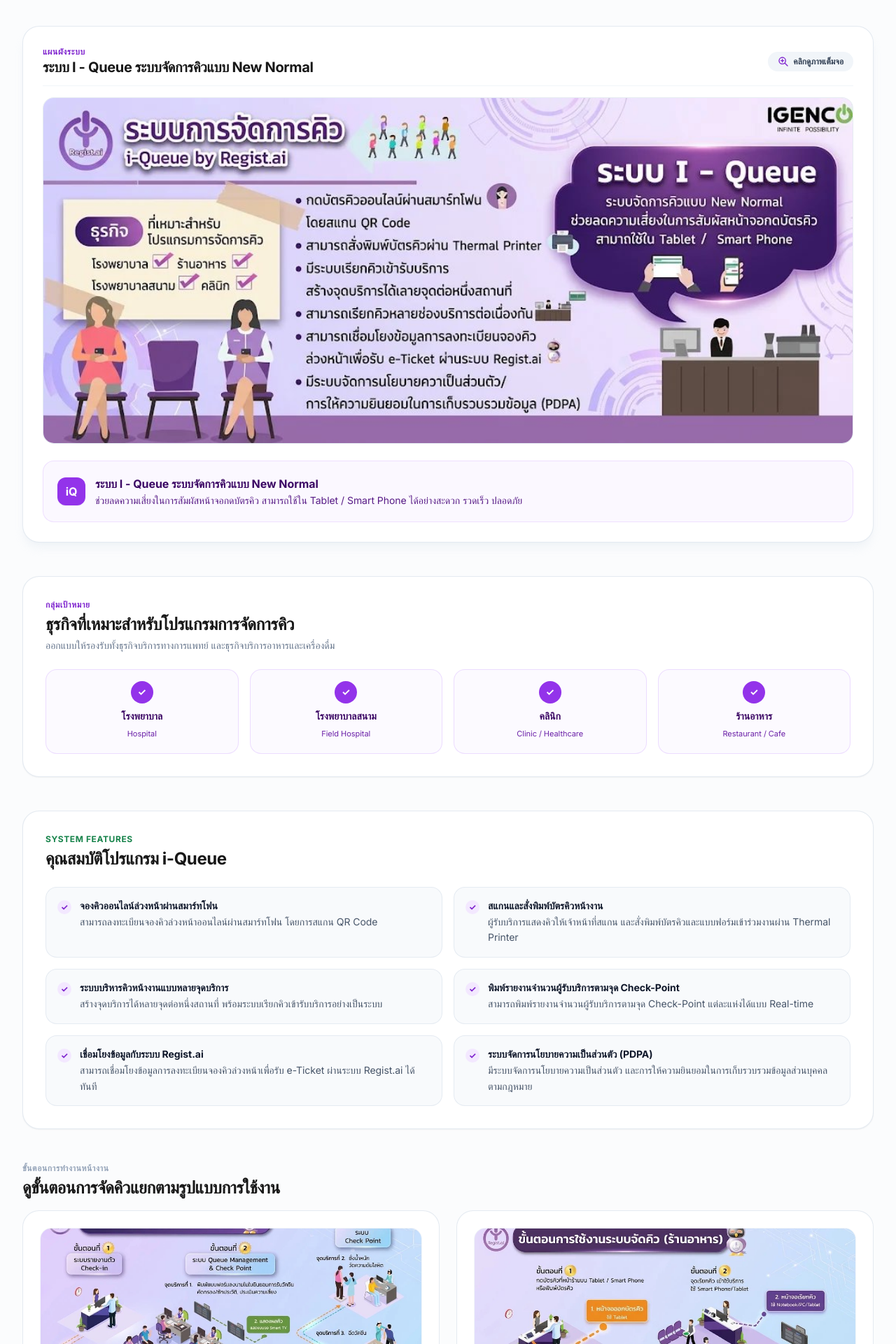
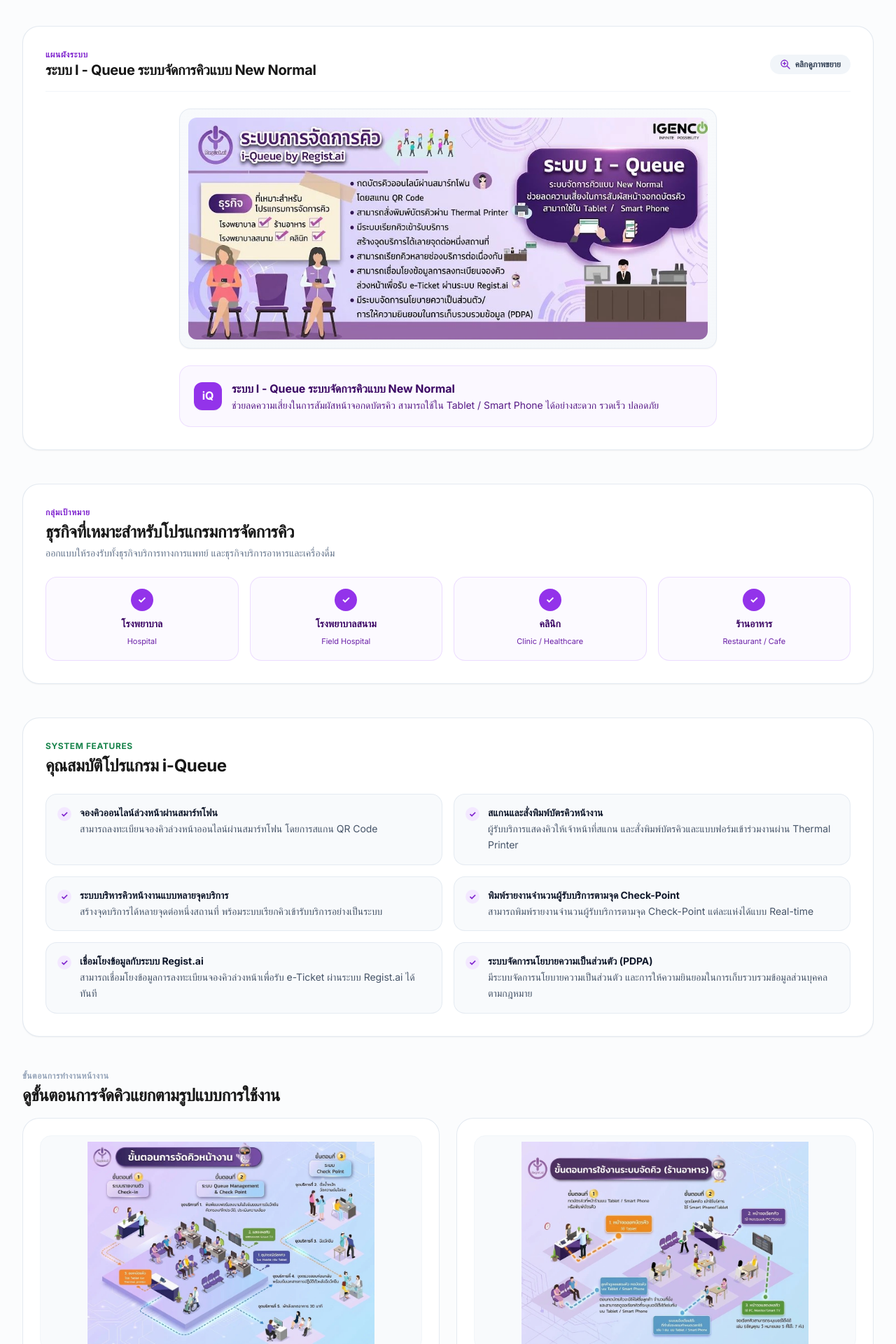
Before and after one commit to txnpon2/igengo, a Nuxt app: page /products/regist-ai-iqueue in a window 1280 px wide. Shown: the part 420-2340 px from the top of the page at 70% size. Built offline with nearby package versions, Linux system fonts and the light colour scheme; a web font is replaced by a local one.

Commit message:
style: optimize infographic image display size to be balanced, moderate, and aesthetically framed

```diff
--- a/components/AppleProductModal.vue
+++ b/components/AppleProductModal.vue
@@ -234,9 +234,9 @@ onUnmounted(() => {
                   <div
                     v-for="(g, gIdx) in activeProduct.gallery"
                     :key="gIdx"
-                    class="group relative rounded-xl overflow-hidden border border-slate-200 aspect-[16/10] bg-slate-100 cursor-pointer shadow-xs hover:shadow-md transition-all"
+                    class="group relative rounded-xl overflow-hidden border border-slate-200 aspect-[16/10] bg-slate-50 p-1 cursor-pointer shadow-xs hover:shadow-md transition-all flex items-center justify-center"
                   >
-                    <img :src="g.image" :alt="g.title" class="w-full h-full object-cover group-hover:scale-105 transition-transform" />
+                    <img :src="g.image" :alt="g.title" class="w-full h-full object-contain group-hover:scale-105 transition-transform" />
                     <NuxtLink
                       v-if="g.link"
                       :to="g.link"
--- a/pages/products/[slug].vue
+++ b/pages/products/[slug].vue
@@ -281,13 +281,13 @@ useSeoMeta({
             @click="!item.link ? openGalleryModal(item) : null"
           >
             <!-- Image Thumbnail with Zoom Overlay -->
-            <div class="relative aspect-[16/8.8] bg-slate-100 overflow-hidden flex items-center justify-center border-b border-slate-100">
+            <div class="relative aspect-[16/9] bg-gradient-to-b from-slate-50 to-slate-100/70 overflow-hidden flex items-center justify-center border-b border-slate-100 p-3 sm:p-4">
               <img
                 :src="item.image"
                 :alt="item.title"
-                class="w-full h-full object-cover group-hover:scale-105 transition-transform duration-500"
+                class="w-full h-full object-contain rounded-xl group-hover:scale-[1.02] transition-transform duration-500"
               />
-              <div class="absolute inset-0 bg-black/35 opacity-0 group-hover:opacity-100 transition-opacity flex items-center justify-center">
+              <div class="absolute inset-0 bg-black/25 opacity-0 group-hover:opacity-100 transition-opacity flex items-center justify-center">
                 <span class="inline-flex items-center gap-1.5 px-4 py-2 rounded-full bg-white/95 text-[#171717] text-xs font-bold font-heading shadow-md">
                   <svg class="w-4 h-4 text-[#16834A]" fill="none" viewBox="0 0 24 24" stroke="currentColor">
                     <path stroke-linecap="round" stroke-linejoin="round" stroke-width="2" d="M15 12a3 3 0 11-6 0 3 3 0 016 0z" />
--- a/pages/products/regist-ai-iqueue-hospital.vue
+++ b/pages/products/regist-ai-iqueue-hospital.vue
@@ -108,41 +108,44 @@ useSeoMeta({
     <main class="wrap py-10 sm:py-14 space-y-10 sm:space-y-12 text-left">
 
       <!-- SECTION 1: Featured High-Res Infographic Display -->
-      <section class="rounded-3xl bg-white border border-slate-200/90 p-4 sm:p-7 shadow-lg shadow-slate-200/40 overflow-hidden">
-        <div class="flex items-center justify-between mb-4 pb-3 border-b border-slate-100">
+      <section class="rounded-3xl bg-white border border-slate-200/90 p-5 sm:p-8 shadow-sm overflow-hidden text-left">
+        <div class="flex flex-col sm:flex-row sm:items-center justify-between gap-3 mb-6 pb-4 border-b border-slate-100">
           <div>
             <span class="text-xs font-bold uppercase tracking-wider text-[#16834A] font-heading block">แผนผังจุดบริการต่อเนื่อง</span>
             <h2 class="text-lg sm:text-xl font-bold font-heading text-[#171717]">แผนผังขั้นตอนการจัดคิวหน้างาน (Check-in & Multi Check-Point)</h2>
           </div>
           <button
             type="button"
-            class="inline-flex items-center gap-1.5 px-3.5 py-1.5 rounded-full bg-slate-100 hover:bg-slate-200 text-slate-700 text-xs font-semibold font-heading transition-colors"
+            class="inline-flex items-center gap-1.5 px-3.5 py-1.5 rounded-full bg-slate-100 hover:bg-slate-200 text-slate-700 text-xs font-semibold font-heading transition-colors shrink-0"
             @click="openLightbox"
           >
             <svg class="w-4 h-4 text-[#16834A]" fill="none" viewBox="0 0 24 24" stroke="currentColor">
               <path stroke-linecap="round" stroke-linejoin="round" stroke-width="2" d="M21 21l-6-6m2-5a7 7 0 11-14 0 7 7 0 0114 0zM10 7v6m3-3H7" />
             </svg>
-            <span>คลิกดูภาพเต็มจอ</span>
+            <span>คลิกดูภาพขยาย</span>
           </button>
         </div>
 
+        <!-- Centered moderate-sized image frame -->
+        <div class="flex justify-center">
           <div
-          class="relative w-full rounded-2xl overflow-hidden bg-slate-50 border border-slate-200/80 cursor-pointer group shadow-inner"
+            class="relative w-full max-w-3xl rounded-2xl overflow-hidden bg-gradient-to-b from-slate-50 to-slate-100/70 border border-slate-200/80 cursor-pointer group shadow-sm hover:shadow-md transition-all p-2 sm:p-3"
             @click="openLightbox"
             title="คลิกเพื่อขยายภาพขนาดใหญ่"
           >
             <img
               src="/images/products/regist-ai/iqueue-flow-hospital.jpg"
               alt="ขั้นตอนการจัดคิวหน้างาน จุดบริการต่อเนื่อง (โรงพยาบาล, จุดฉีดวัคซีน, ตรวจสุขภาพ)"
-            class="w-full h-auto object-contain transition-transform duration-500 group-hover:scale-[1.01]"
+              class="w-full max-h-[360px] sm:max-h-[400px] object-contain rounded-xl transition-transform duration-300 group-hover:scale-[1.01]"
             />
-          <div class="absolute inset-0 bg-black/20 opacity-0 group-hover:opacity-100 transition-opacity flex items-center justify-center">
-            <span class="inline-flex items-center gap-2 px-5 py-2.5 rounded-full bg-white/95 text-[#171717] text-xs sm:text-sm font-bold font-heading shadow-xl">
-              <svg class="w-5 h-5 text-[#16834A]" fill="none" viewBox="0 0 24 24" stroke="currentColor">
+            <div class="absolute inset-0 bg-black/20 opacity-0 group-hover:opacity-100 transition-opacity rounded-2xl flex items-center justify-center">
+              <span class="inline-flex items-center gap-2 px-4 py-2 rounded-full bg-white/95 text-[#171717] text-xs sm:text-sm font-bold font-heading shadow-lg">
+                <svg class="w-4 h-4 text-[#16834A]" fill="none" viewBox="0 0 24 24" stroke="currentColor">
                   <path stroke-linecap="round" stroke-linejoin="round" stroke-width="2" d="M21 21l-6-6m2-5a7 7 0 11-14 0 7 7 0 0114 0zM10 7v6m3-3H7" />
                 </svg>
-              <span>คลิกเพื่อดูภาพความละเอียดสูง (Full Screen)</span>
+                <span>คลิกเพื่อดูภาพขยาย</span>
               </span>
+            </div>
           </div>
         </div>
       </section>
--- a/pages/products/regist-ai-iqueue-restaurant.vue
+++ b/pages/products/regist-ai-iqueue-restaurant.vue
@@ -108,41 +108,44 @@ useSeoMeta({
     <main class="wrap py-10 sm:py-14 space-y-10 sm:space-y-12 text-left">
 
       <!-- SECTION 1: Featured High-Res Infographic Display -->
-      <section class="rounded-3xl bg-white border border-slate-200/90 p-4 sm:p-7 shadow-lg shadow-slate-200/40 overflow-hidden">
-        <div class="flex items-center justify-between mb-4 pb-3 border-b border-slate-100">
+      <section class="rounded-3xl bg-white border border-slate-200/90 p-5 sm:p-8 shadow-sm overflow-hidden text-left">
+        <div class="flex flex-col sm:flex-row sm:items-center justify-between gap-3 mb-6 pb-4 border-b border-slate-100">
           <div>
             <span class="text-xs font-bold uppercase tracking-wider text-amber-700 font-heading block">แผนผังขั้นตอน</span>
             <h2 class="text-lg sm:text-xl font-bold font-heading text-[#171717]">แผนผังขั้นตอนการใช้งานระบบจัดคิว (ร้านอาหาร)</h2>
           </div>
           <button
             type="button"
-            class="inline-flex items-center gap-1.5 px-3.5 py-1.5 rounded-full bg-slate-100 hover:bg-slate-200 text-slate-700 text-xs font-semibold font-heading transition-colors"
+            class="inline-flex items-center gap-1.5 px-3.5 py-1.5 rounded-full bg-slate-100 hover:bg-slate-200 text-slate-700 text-xs font-semibold font-heading transition-colors shrink-0"
             @click="openLightbox"
           >
             <svg class="w-4 h-4 text-amber-700" fill="none" viewBox="0 0 24 24" stroke="currentColor">
               <path stroke-linecap="round" stroke-linejoin="round" stroke-width="2" d="M21 21l-6-6m2-5a7 7 0 11-14 0 7 7 0 0114 0zM10 7v6m3-3H7" />
             </svg>
-            <span>คลิกดูภาพเต็มจอ</span>
+            <span>คลิกดูภาพขยาย</span>
           </button>
         </div>
 
+        <!-- Centered moderate-sized image frame -->
+        <div class="flex justify-center">
           <div
-          class="relative w-full rounded-2xl overflow-hidden bg-slate-50 border border-slate-200/80 cursor-pointer group shadow-inner"
+            class="relative w-full max-w-3xl rounded-2xl overflow-hidden bg-gradient-to-b from-slate-50 to-slate-100/70 border border-slate-200/80 cursor-pointer group shadow-sm hover:shadow-md transition-all p-2 sm:p-3"
             @click="openLightbox"
             title="คลิกเพื่อขยายภาพขนาดใหญ่"
           >
             <img
               src="/images/products/regist-ai/iqueue-flow-restaurant.jpg"
               alt="ขั้นตอนการใช้งานระบบจัดคิว ร้านอาหาร"
-            class="w-full h-auto object-contain transition-transform duration-500 group-hover:scale-[1.01]"
+              class="w-full max-h-[360px] sm:max-h-[400px] object-contain rounded-xl transition-transform duration-300 group-hover:scale-[1.01]"
             />
-          <div class="absolute inset-0 bg-black/20 opacity-0 group-hover:opacity-100 transition-opacity flex items-center justify-center">
-            <span class="inline-flex items-center gap-2 px-5 py-2.5 rounded-full bg-white/95 text-[#171717] text-xs sm:text-sm font-bold font-heading shadow-xl">
-              <svg class="w-5 h-5 text-amber-700" fill="none" viewBox="0 0 24 24" stroke="currentColor">
+            <div class="absolute inset-0 bg-black/20 opacity-0 group-hover:opacity-100 transition-opacity rounded-2xl flex items-center justify-center">
+              <span class="inline-flex items-center gap-2 px-4 py-2 rounded-full bg-white/95 text-[#171717] text-xs sm:text-sm font-bold font-heading shadow-lg">
+                <svg class="w-4 h-4 text-amber-700" fill="none" viewBox="0 0 24 24" stroke="currentColor">
                   <path stroke-linecap="round" stroke-linejoin="round" stroke-width="2" d="M21 21l-6-6m2-5a7 7 0 11-14 0 7 7 0 0114 0zM10 7v6m3-3H7" />
                 </svg>
-              <span>คลิกเพื่อดูภาพความละเอียดสูง (Full Screen)</span>
+                <span>คลิกเพื่อดูภาพขยาย</span>
               </span>
+            </div>
           </div>
         </div>
       </section>
--- a/pages/products/regist-ai-iqueue.vue
+++ b/pages/products/regist-ai-iqueue.vue
@@ -106,47 +106,49 @@ useSeoMeta({
     <main class="wrap py-10 sm:py-14 space-y-10 sm:space-y-12 text-left">
 
       <!-- SECTION 1: Featured Image Showcase -->
-      <section class="rounded-3xl bg-white border border-slate-200/90 p-4 sm:p-7 shadow-lg shadow-slate-200/40 overflow-hidden">
-        <div class="flex items-center justify-between mb-4 pb-3 border-b border-slate-100">
+      <section class="rounded-3xl bg-white border border-slate-200/90 p-5 sm:p-8 shadow-sm overflow-hidden text-left">
+        <div class="flex flex-col sm:flex-row sm:items-center justify-between gap-3 mb-6 pb-4 border-b border-slate-100">
           <div>
             <span class="text-xs font-bold uppercase tracking-wider text-purple-700 font-heading block">แผนผังระบบ</span>
             <h2 class="text-lg sm:text-xl font-bold font-heading text-[#171717]">ระบบ I - Queue ระบบจัดการคิวแบบ New Normal</h2>
           </div>
           <button
             type="button"
-            class="inline-flex items-center gap-1.5 px-3.5 py-1.5 rounded-full bg-slate-100 hover:bg-slate-200 text-slate-700 text-xs font-semibold font-heading transition-colors"
+            class="inline-flex items-center gap-1.5 px-3.5 py-1.5 rounded-full bg-slate-100 hover:bg-slate-200 text-slate-700 text-xs font-semibold font-heading transition-colors shrink-0"
             @click="openLightbox"
           >
             <svg class="w-4 h-4 text-purple-700" fill="none" viewBox="0 0 24 24" stroke="currentColor">
               <path stroke-linecap="round" stroke-linejoin="round" stroke-width="2" d="M21 21l-6-6m2-5a7 7 0 11-14 0 7 7 0 0114 0zM10 7v6m3-3H7" />
             </svg>
-            <span>คลิกดูภาพเต็มจอ</span>
+            <span>คลิกดูภาพขยาย</span>
           </button>
         </div>
 
-        <!-- Featured Image Frame -->
+        <!-- Featured Image Frame: Compact, centered & elegant size -->
+        <div class="flex justify-center">
           <div
-          class="relative w-full rounded-2xl overflow-hidden bg-slate-50 border border-slate-200/80 cursor-pointer group shadow-inner"
+            class="relative w-full max-w-3xl rounded-2xl overflow-hidden bg-gradient-to-b from-slate-50 to-slate-100/70 border border-slate-200/80 cursor-pointer group shadow-sm hover:shadow-md transition-all p-2 sm:p-3"
             @click="openLightbox"
             title="คลิกเพื่อขยายภาพขนาดใหญ่"
           >
             <img
               src="/images/products/regist-ai/iqueue-overview.jpg"
               alt="ระบบการจัดการคิว i-Queue by Regist.ai"
-            class="w-full h-auto object-contain transition-transform duration-500 group-hover:scale-[1.01]"
+              class="w-full max-h-[360px] sm:max-h-[400px] object-contain rounded-xl transition-transform duration-300 group-hover:scale-[1.01]"
             />
-          <div class="absolute inset-0 bg-black/20 opacity-0 group-hover:opacity-100 transition-opacity flex items-center justify-center">
-            <span class="inline-flex items-center gap-2 px-5 py-2.5 rounded-full bg-white/95 text-[#171717] text-xs sm:text-sm font-bold font-heading shadow-xl">
-              <svg class="w-5 h-5 text-purple-700" fill="none" viewBox="0 0 24 24" stroke="currentColor">
+            <div class="absolute inset-0 bg-black/20 opacity-0 group-hover:opacity-100 transition-opacity rounded-2xl flex items-center justify-center">
+              <span class="inline-flex items-center gap-2 px-4 py-2 rounded-full bg-white/95 text-[#171717] text-xs sm:text-sm font-bold font-heading shadow-lg">
+                <svg class="w-4 h-4 text-purple-700" fill="none" viewBox="0 0 24 24" stroke="currentColor">
                   <path stroke-linecap="round" stroke-linejoin="round" stroke-width="2" d="M21 21l-6-6m2-5a7 7 0 11-14 0 7 7 0 0114 0zM10 7v6m3-3H7" />
                 </svg>
-              <span>คลิกเพื่อดูภาพความละเอียดสูง (Full Screen)</span>
+                <span>คลิกเพื่อดูภาพขยาย</span>
               </span>
+            </div>
           </div>
         </div>
 
         <!-- Core Highlight Banner -->
-        <div class="mt-6 p-4 sm:p-5 rounded-2xl bg-purple-50/70 border border-purple-200/70 text-purple-950 flex items-start sm:items-center gap-3.5">
+        <div class="max-w-3xl mx-auto mt-6 p-4 sm:p-5 rounded-2xl bg-purple-50/70 border border-purple-200/70 text-purple-950 flex items-start sm:items-center gap-3.5">
           <div class="flex h-10 w-10 shrink-0 items-center justify-center rounded-xl bg-purple-600 text-white shadow-sm font-bold">
             iQ
           </div>
@@ -264,14 +266,14 @@ useSeoMeta({
           <!-- Card 1: โรงพยาบาล / ฉีดวัคซีน / ตรวจสุขภาพ -->
           <NuxtLink
             to="/products/regist-ai-iqueue-hospital"
-            class="group p-6 rounded-3xl bg-white border border-slate-200/90 hover:border-emerald-500 hover:shadow-xl transition-all duration-300 flex flex-col justify-between"
+            class="group p-5 sm:p-6 rounded-3xl bg-white border border-slate-200/90 hover:border-emerald-500 hover:shadow-xl transition-all duration-300 flex flex-col justify-between"
           >
             <div>
-              <div class="aspect-[16/9] rounded-2xl overflow-hidden bg-slate-100 mb-4 border border-slate-100">
+              <div class="aspect-[16/9] rounded-2xl overflow-hidden bg-slate-50 mb-4 border border-slate-100 flex items-center justify-center p-2">
                 <img
                   src="/images/products/regist-ai/iqueue-flow-hospital.jpg"
                   alt="ขั้นตอนการจัดคิวหน้างาน จุดบริการต่อเนื่อง"
-                  class="w-full h-full object-cover group-hover:scale-105 transition-transform duration-500"
+                  class="w-full h-full object-contain group-hover:scale-105 transition-transform duration-500"
                 />
               </div>
               <span class="text-xs font-bold uppercase tracking-wider text-[#16834A] font-heading block mb-1">รูปแบบที่ 1 (Multi Check-point)</span>
@@ -291,14 +293,14 @@ useSeoMeta({
           <!-- Card 2: ร้านอาหาร และศูนย์บริการ -->
           <NuxtLink
             to="/products/regist-ai-iqueue-restaurant"
-            class="group p-6 rounded-3xl bg-white border border-slate-200/90 hover:border-amber-500 hover:shadow-xl transition-all duration-300 flex flex-col justify-between"
+            class="group p-5 sm:p-6 rounded-3xl bg-white border border-slate-200/90 hover:border-amber-500 hover:shadow-xl transition-all duration-300 flex flex-col justify-between"
           >
             <div>
-              <div class="aspect-[16/9] rounded-2xl overflow-hidden bg-slate-100 mb-4 border border-slate-100">
+              <div class="aspect-[16/9] rounded-2xl overflow-hidden bg-slate-50 mb-4 border border-slate-100 flex items-center justify-center p-2">
                 <img
                   src="/images/products/regist-ai/iqueue-flow-restaurant.jpg"
                   alt="ขั้นตอนการใช้งานระบบจัดคิว ร้านอาหาร"
-                  class="w-full h-full object-cover group-hover:scale-105 transition-transform duration-500"
+                  class="w-full h-full object-contain group-hover:scale-105 transition-transform duration-500"
                 />
               </div>
               <span class="text-xs font-bold uppercase tracking-wider text-amber-600 font-heading block mb-1">รูปแบบที่ 2 (Single Counter)</span>
--- a/pages/products/regist-ai-registration.vue
+++ b/pages/products/regist-ai-registration.vue
@@ -107,42 +107,44 @@ useSeoMeta({
     <main class="wrap py-10 sm:py-14 space-y-10 sm:space-y-14 text-left">
 
       <!-- SECTION 1: High-Res Infographic Display with Zoom Feature -->
-      <section class="rounded-3xl bg-white border border-slate-200/90 p-4 sm:p-7 shadow-lg shadow-slate-200/40 overflow-hidden">
-        <div class="flex items-center justify-between mb-4 pb-3 border-b border-slate-100">
+      <section class="rounded-3xl bg-white border border-slate-200/90 p-5 sm:p-8 shadow-sm overflow-hidden text-left">
+        <div class="flex flex-col sm:flex-row sm:items-center justify-between gap-3 mb-6 pb-4 border-b border-slate-100">
           <div>
             <span class="text-xs font-bold uppercase tracking-wider text-[#16834A] font-heading block">แผนผังขั้นตอนกระบวนการ</span>
             <h2 class="text-lg sm:text-xl font-bold font-heading text-[#171717]">แผนผังขั้นตอนการลงทะเบียนออนไลน์ (Process Infographic)</h2>
           </div>
           <button
             type="button"
-            class="inline-flex items-center gap-1.5 px-3.5 py-1.5 rounded-full bg-slate-100 hover:bg-slate-200 text-slate-700 text-xs font-semibold font-heading transition-colors"
+            class="inline-flex items-center gap-1.5 px-3.5 py-1.5 rounded-full bg-slate-100 hover:bg-slate-200 text-slate-700 text-xs font-semibold font-heading transition-colors shrink-0"
             @click="openLightbox"
           >
             <svg class="w-4 h-4 text-[#16834A]" fill="none" viewBox="0 0 24 24" stroke="currentColor">
               <path stroke-linecap="round" stroke-linejoin="round" stroke-width="2" d="M21 21l-6-6m2-5a7 7 0 11-14 0 7 7 0 0114 0zM10 7v6m3-3H7" />
             </svg>
-            <span>คลิกดูภาพเต็มจอ</span>
+            <span>คลิกดูภาพขยาย</span>
           </button>
         </div>
 
-        <!-- The Image Showcase with Hover Zoom Preview -->
+        <!-- The Image Showcase: Centered, balanced & neat -->
+        <div class="flex justify-center">
           <div
-          class="relative w-full rounded-2xl overflow-hidden bg-slate-50 border border-slate-200/80 cursor-pointer group shadow-inner"
+            class="relative w-full max-w-3xl rounded-2xl overflow-hidden bg-gradient-to-b from-slate-50 to-slate-100/70 border border-slate-200/80 cursor-pointer group shadow-sm hover:shadow-md transition-all p-2 sm:p-3"
             @click="openLightbox"
             title="คลิกเพื่อขยายภาพขนาดใหญ่"
           >
             <img
               src="/images/products/regist-ai/regist-steps.jpg"
               alt="ลงทะเบียนออนไลน์ง่ายๆ ด้วยตัวคุณเอง - Regist.ai"
-            class="w-full h-auto object-contain transition-transform duration-500 group-hover:scale-[1.01]"
+              class="w-full max-h-[340px] sm:max-h-[380px] object-contain rounded-xl transition-transform duration-300 group-hover:scale-[1.01]"
             />
-          <div class="absolute inset-0 bg-black/20 opacity-0 group-hover:opacity-100 transition-opacity flex items-center justify-center">
-            <span class="inline-flex items-center gap-2 px-5 py-2.5 rounded-full bg-white/95 text-[#171717] text-xs sm:text-sm font-bold font-heading shadow-xl">
-              <svg class="w-5 h-5 text-[#16834A]" fill="none" viewBox="0 0 24 24" stroke="currentColor">
+            <div class="absolute inset-0 bg-black/20 opacity-0 group-hover:opacity-100 transition-opacity rounded-2xl flex items-center justify-center">
+              <span class="inline-flex items-center gap-2 px-4 py-2 rounded-full bg-white/95 text-[#171717] text-xs sm:text-sm font-bold font-heading shadow-lg">
+                <svg class="w-4 h-4 text-[#16834A]" fill="none" viewBox="0 0 24 24" stroke="currentColor">
                   <path stroke-linecap="round" stroke-linejoin="round" stroke-width="2" d="M21 21l-6-6m2-5a7 7 0 11-14 0 7 7 0 0114 0zM10 7v6m3-3H7" />
                 </svg>
-              <span>คลิกเพื่อดูภาพความละเอียดสูง (Full Screen)</span>
+                <span>คลิกเพื่อดูภาพขยาย</span>
               </span>
+            </div>
           </div>
         </div>
 
```
Lines whose indentation alone changed are shown as unchanged.
